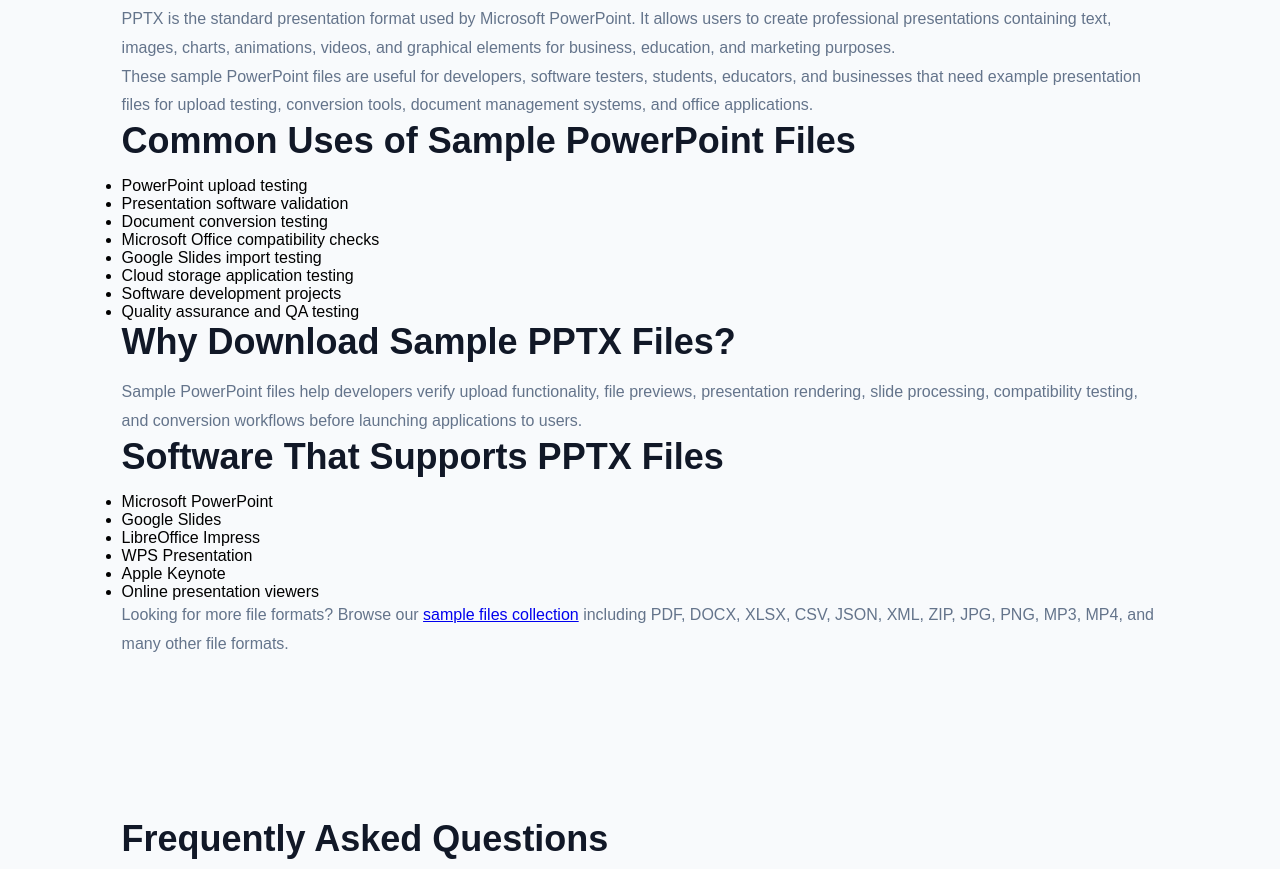
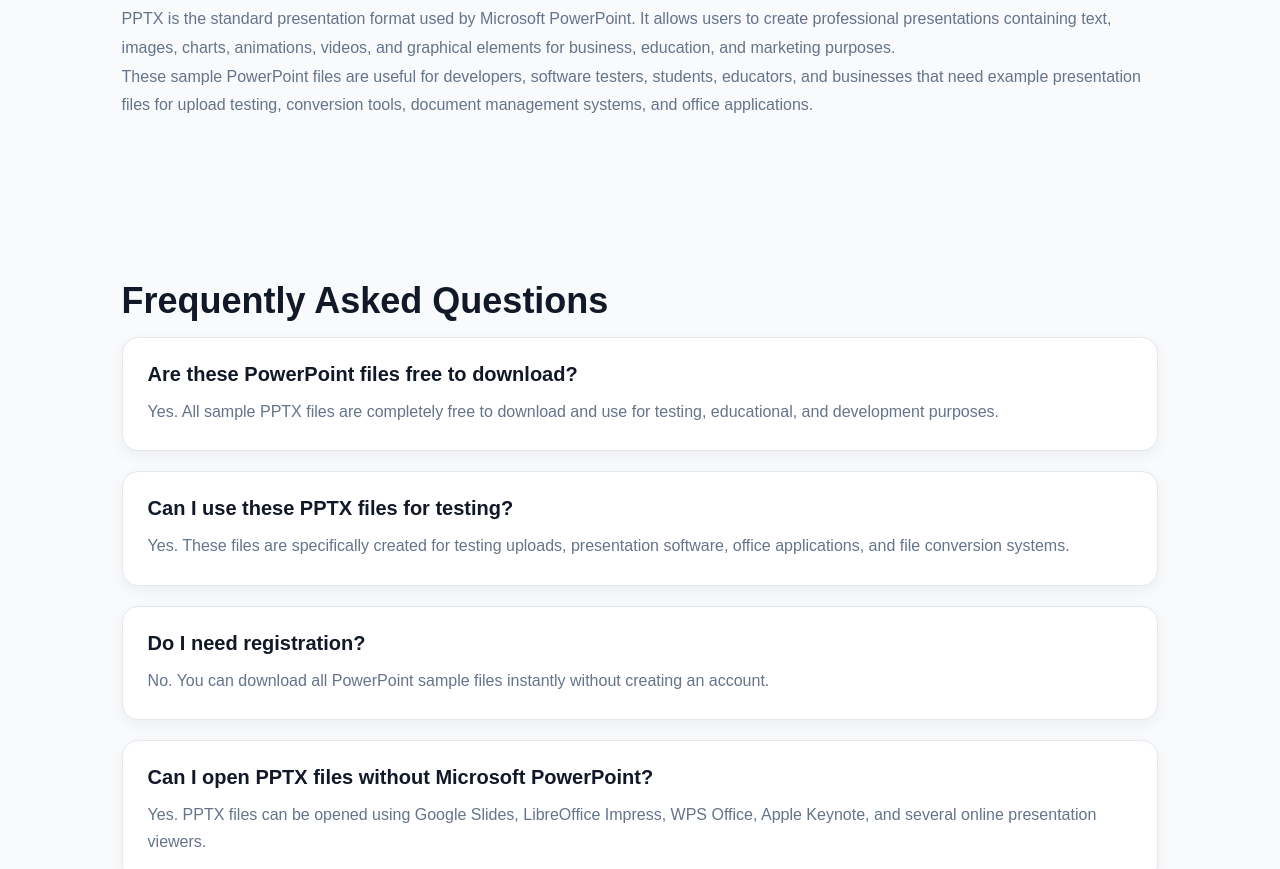
Before and after one commit to harichandranc/sample-files, a React (Vite) app: page /ppt-files in a window 1280 px wide. Shown: the part 940-1809 px from the top of the page. Built offline with nearby package versions, Linux system fonts and the light colour scheme.

Commit message:
updated service page

```diff
--- a/src/pages/CsvFiles.jsx
+++ b/src/pages/CsvFiles.jsx
@@ -91,31 +91,8 @@
             countless software applications.
           </p>
 
-          <p>
-            These sample CSV files contain realistic tabular data and
-            are useful for developers, testers, students, analysts,
-            and businesses that need sample datasets for testing
-            imports, exports, validation processes, and reporting tools.
-          </p>
 
-          <h2>Common Uses of Sample CSV Files</h2>
 
-          <ul>
-            <li>Database import testing</li>
-            <li>Spreadsheet application testing</li>
-            <li>Software development projects</li>
-            <li>ETL and data pipeline validation</li>
-            <li>Data migration testing</li>
-            <li>Machine learning datasets</li>
-            <li>Business intelligence dashboards</li>
-            <li>Quality assurance and QA testing</li>
-          </ul>
-
-          <p>
-            Looking for other file formats? Browse our{" "}
-            <Link to="/sample-files">sample files collection</Link>{" "}
-            including PDF, DOCX, XLSX, JSON, XML, ZIP, MP3, MP4 and more.
-          </p>
         </div>
       </section>
 
--- a/src/pages/ExcelFiles.jsx
+++ b/src/pages/ExcelFiles.jsx
@@ -129,34 +129,7 @@
             workflows, and reporting systems.
           </p>
 
-          <h2>Common Uses of Sample Excel Files</h2>
 
-          <ul>
-            <li>Excel upload form testing</li>
-            <li>Spreadsheet software validation</li>
-            <li>Database import and export testing</li>
-            <li>Business reporting applications</li>
-            <li>Data analysis tool testing</li>
-            <li>Software development projects</li>
-            <li>QA and quality assurance testing</li>
-            <li>Data migration and ETL workflows</li>
-          </ul>
-
-          <h2>Why Download Sample XLSX Files?</h2>
-
-          <p>
-            Sample Excel files help ensure your applications can correctly
-            process spreadsheet data before deployment. They are useful for
-            testing file uploads, validating import functionality, checking
-            file size limits, and verifying compatibility with Excel-compatible
-            software.
-          </p>
-
-          <p>
-            Looking for more file formats? Browse our{" "}
-            <Link to="/sample-files">sample files collection</Link> including
-            PDF, DOCX, CSV, JSON, XML, ZIP, MP3, MP4, and many other formats.
-          </p>
         </div>
       </section>
 
--- a/src/pages/PdfFiles.jsx
+++ b/src/pages/PdfFiles.jsx
@@ -130,44 +130,8 @@
             document management systems.
           </p>
 
-          <h2>Common Uses of Sample PDF Files</h2>
 
-          <ul>
-            <li>PDF upload testing</li>
-            <li>Document management systems</li>
-            <li>PDF reader validation</li>
-            <li>File conversion testing</li>
-            <li>Cloud storage platform testing</li>
-            <li>Software development projects</li>
-            <li>Quality assurance and QA testing</li>
-            <li>Document workflow automation</li>
-          </ul>
 
-          <h2>Why Download Sample PDF Files?</h2>
-
-          <p>
-            Sample PDF files help developers and testers verify upload limits,
-            document previews, file conversions, PDF rendering, download
-            functionality, and document processing workflows before releasing
-            applications to users.
-          </p>
-
-          <h2>Benefits of PDF Format</h2>
-
-          <ul>
-            <li>Maintains consistent formatting across devices</li>
-            <li>Compatible with almost all operating systems</li>
-            <li>Supports text, images, tables, and graphics</li>
-            <li>Easy to share and archive documents</li>
-            <li>Widely supported by software and web applications</li>
-          </ul>
-
-          <p>
-            Looking for more file formats? Browse our{" "}
-            <Link to="/sample-files">sample files collection</Link> including
-            DOCX, XLSX, CSV, JSON, XML, ZIP, JPG, PNG, MP3, MP4, and many other
-            file types.
-          </p>
         </div>
       </section>
 
--- a/src/pages/PowerPointFiles.jsx
+++ b/src/pages/PowerPointFiles.jsx
@@ -130,45 +130,8 @@
             management systems, and office applications.
           </p>
 
-          <h2>Common Uses of Sample PowerPoint Files</h2>
 
-          <ul>
-            <li>PowerPoint upload testing</li>
-            <li>Presentation software validation</li>
-            <li>Document conversion testing</li>
-            <li>Microsoft Office compatibility checks</li>
-            <li>Google Slides import testing</li>
-            <li>Cloud storage application testing</li>
-            <li>Software development projects</li>
-            <li>Quality assurance and QA testing</li>
-          </ul>
 
-          <h2>Why Download Sample PPTX Files?</h2>
-
-          <p>
-            Sample PowerPoint files help developers verify upload functionality,
-            file previews, presentation rendering, slide processing,
-            compatibility testing, and conversion workflows before launching
-            applications to users.
-          </p>
-
-          <h2>Software That Supports PPTX Files</h2>
-
-          <ul>
-            <li>Microsoft PowerPoint</li>
-            <li>Google Slides</li>
-            <li>LibreOffice Impress</li>
-            <li>WPS Presentation</li>
-            <li>Apple Keynote</li>
-            <li>Online presentation viewers</li>
-          </ul>
-
-          <p>
-            Looking for more file formats? Browse our{" "}
-            <Link to="/sample-files">sample files collection</Link> including
-            PDF, DOCX, XLSX, CSV, JSON, XML, ZIP, JPG, PNG, MP3, MP4, and many
-            other file formats.
-          </p>
         </div>
       </section>
 
--- a/src/pages/VideoFiles.jsx
+++ b/src/pages/VideoFiles.jsx
@@ -130,44 +130,8 @@
             software development projects.
           </p>
 
-          <h2>Common Uses of Sample Video Files</h2>
 
-          <ul>
-            <li>Video upload testing</li>
-            <li>Streaming platform validation</li>
-            <li>Media player compatibility testing</li>
-            <li>Video converter testing</li>
-            <li>Cloud storage application testing</li>
-            <li>CDN and content delivery testing</li>
-            <li>Software development projects</li>
-            <li>Quality assurance and QA testing</li>
-          </ul>
 
-          <h2>Why Download Sample MP4 Files?</h2>
-
-          <p>
-            Sample video files help developers verify upload limits, playback
-            functionality, buffering performance, streaming quality, thumbnail
-            generation, transcoding workflows, and compatibility across devices
-            and browsers.
-          </p>
-
-          <h2>Benefits of MP4 Format</h2>
-
-          <ul>
-            <li>Widely supported across devices and browsers</li>
-            <li>Excellent compression and video quality</li>
-            <li>Ideal for web streaming and downloads</li>
-            <li>Compatible with most video players</li>
-            <li>Suitable for mobile and desktop applications</li>
-          </ul>
-
-          <p>
-            Looking for more file formats? Browse our{" "}
-            <Link to="/sample-files">sample files collection</Link> including
-            PDF, DOCX, XLSX, CSV, JSON, XML, ZIP, JPG, PNG, MP3, and many
-            other file formats.
-          </p>
         </div>
       </section>
 
--- a/src/pages/WordFiles.jsx
+++ b/src/pages/WordFiles.jsx
@@ -84,7 +84,7 @@
 
       <section className="info-section">
         <div className="container">
-          <h2>FAQS?</h2>
+
           <h2>What Are Sample Word Files?</h2>
 
           <p>
```
